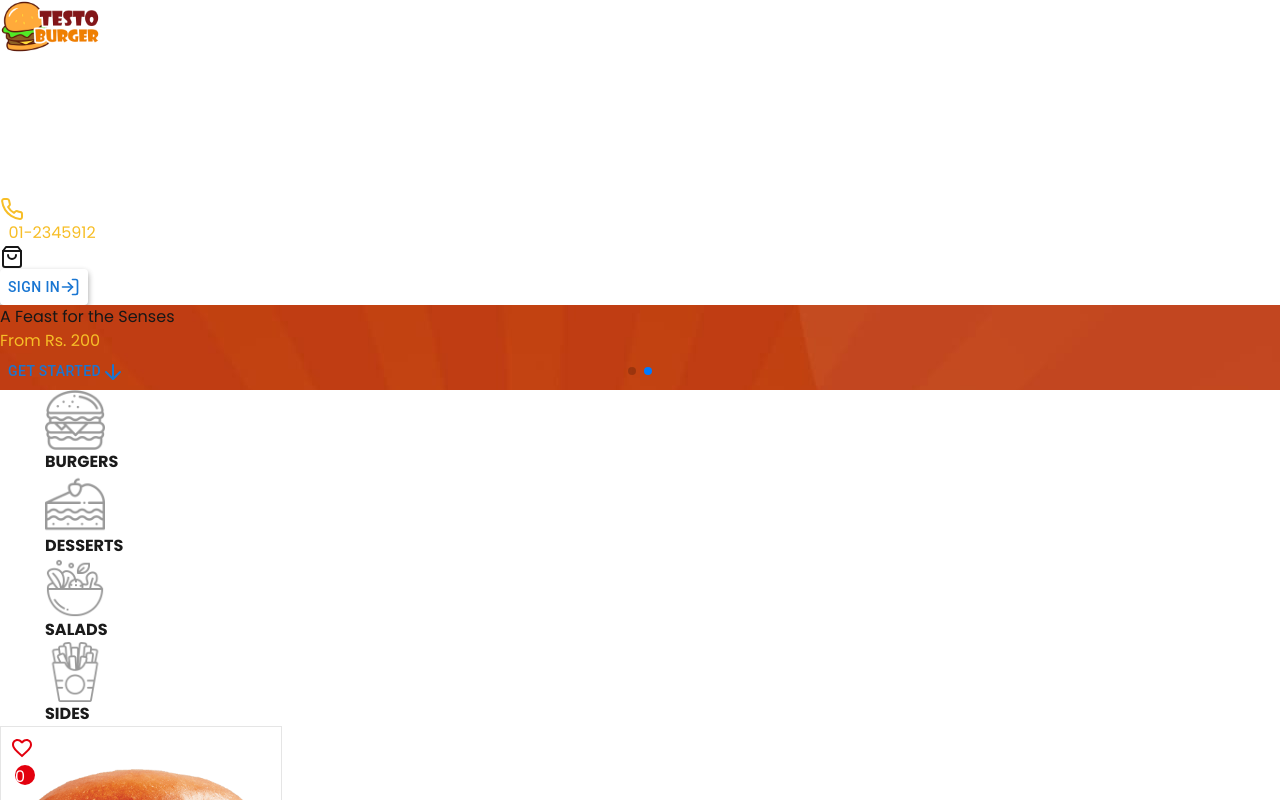
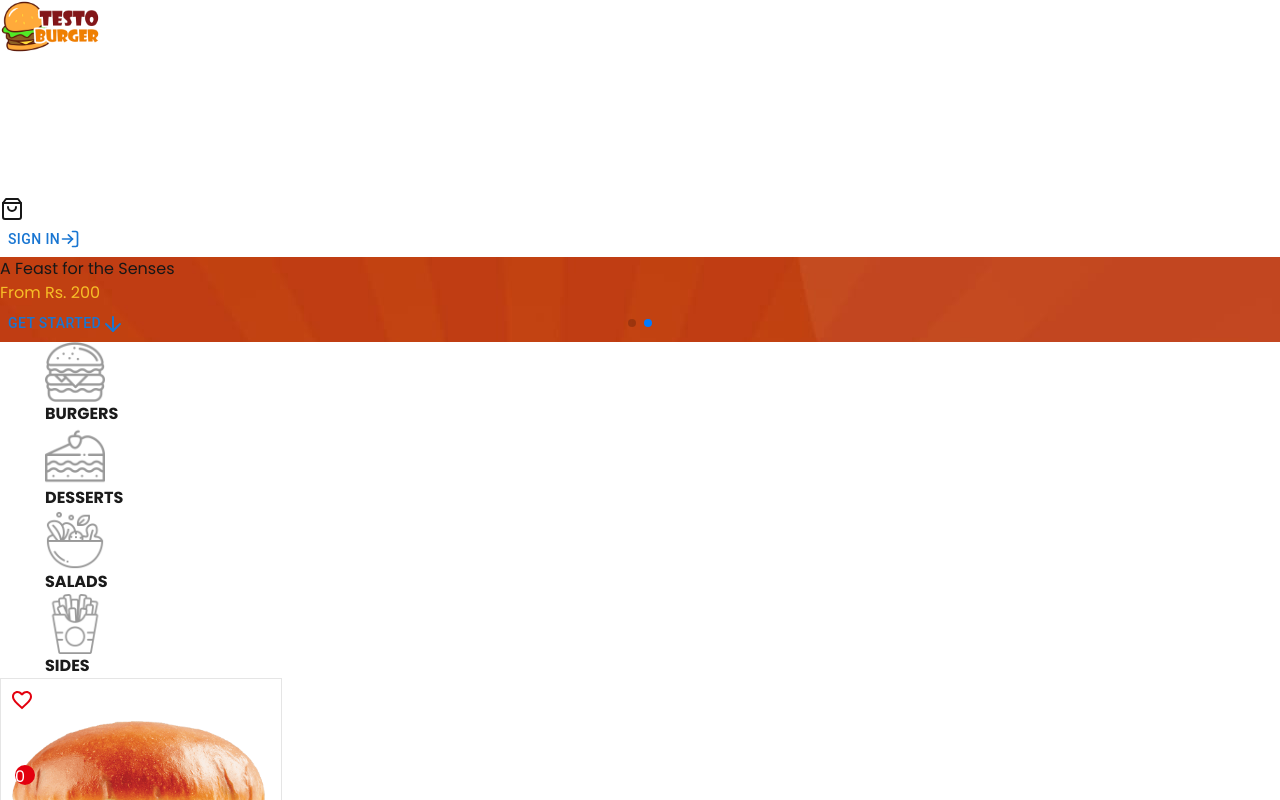
Before and after one commit to suystha7/Online-Food-Delivery, a Next.js app in the folder client/: page / in a window 1280 px wide. Shown: the top 800 px of the page. Built offline with nearby package versions, Linux system fonts and the light colour scheme.

Commit message:
added functionality btns

```diff
--- a/client/src/app/globals.css
+++ b/client/src/app/globals.css
@@ -128,17 +128,9 @@ header .btn-border {
   color: rgba(0, 0, 0, 0.7);
   padding: 6px 25px;
   font-weight: 600;
-  box-shadow: 0 3px 6px rgba(0, 0, 0, 0.16), 0 3px 6px rgba(0, 0, 0, 0.23);
+  /* box-shadow: 0 3px 6px rgba(0, 0, 0, 0.16), 0 3px 6px rgba(0, 0, 0, 0.23); */
+  transition: all 0.3s ease; /* Smooth transition */
 }
-
-header.scroll .btn-white{
-  background-color: #000;
-  color: #fff;
-  padding: 6px 25px;
-  font-weight: 600;
-  box-shadow: 0 3px 6px rgba(0, 0, 0, 0.16), 0 3px 6px rgba(0, 0, 0, 0.23);
-}
-
 .no-radius {
   border-radius: 0;
 }
@@ -161,6 +153,7 @@ header.scroll .btn-white{
   background-color: var(--accent-color);
   border: 2px solid var(--accent-color);
   color: #fff;
+  padding: 5px 15px;
 }
 
 .btn-red-1 {
--- a/client/src/components/Footer/index.tsx
+++ b/client/src/components/Footer/index.tsx
@@ -42,7 +42,7 @@ const Footer: React.FC = () => {
           <input
             type="email"
             placeholder="Enter your email"
-            className="px-4 py-2 border border-red-400 rounded-l-lg w-2/3 md:w-1/3 focus:outline-none"
+            className="px-4 py-1.5 border border-red-400 rounded-l-lg w-2/3 md:w-1/3 focus:outline-none"
           />
           <button className="btn-red text-white px-6 py-2 rounded-r-lg">
             Subscribe
--- a/client/src/components/Header/index.tsx
+++ b/client/src/components/Header/index.tsx
@@ -1,5 +1,5 @@
 "use client";
-import { LogIn, Phone, ShoppingBag } from "lucide-react";
+import { LogIn, ShoppingBag } from "lucide-react";
 import Image from "next/image";
 import Link from "next/link";
 import React, { useEffect, useRef } from "react";
@@ -57,8 +57,8 @@ const Navbar: React.FC = () => {
             </ul>
           </nav>
 
-          <span className="text-y text-xl font-bold flex items-center">
-            <Phone className="text-[30px]" /> &nbsp; 01-2345912
+          <span className="text-xl font-bold flex items-center">
+            {/* <Phone className="text-[30px]" /> &nbsp; 01-2345912 */}
           </span>
 
           <Link href="/cart" className="relative cartTab">
@@ -66,14 +66,14 @@ const Navbar: React.FC = () => {
             <span className="flex items-center justify-center text-xs">0</span>
           </Link>
 
-          <Button className="btn-white rounded-full ml-2 relative group">
-            <span className="text-black group-hover:opacity-0 transition-opacity duration-300">
+          <Button className="btn-red rounded-full ml-2 relative group">
+            <span className=" group-hover:opacity-0 transition-opacity duration-300">
               Sign In
             </span>
 
             <LogIn
               size={20}
-              className=" text-black absolute left-1/2 transform -translate-x-1/2 opacity-0 group-hover:opacity-100 transition-opacity duration-200"
+              className="text-white absolute left-1/2 transform -translate-x-1/2 opacity-0 group-hover:opacity-100 transition-opacity duration-200"
             />
           </Button>
         </div>
```
